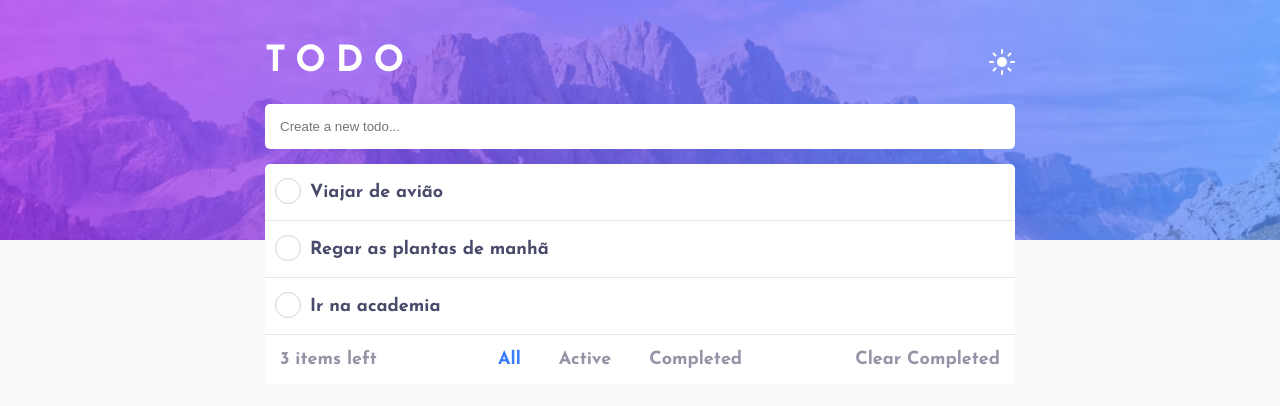
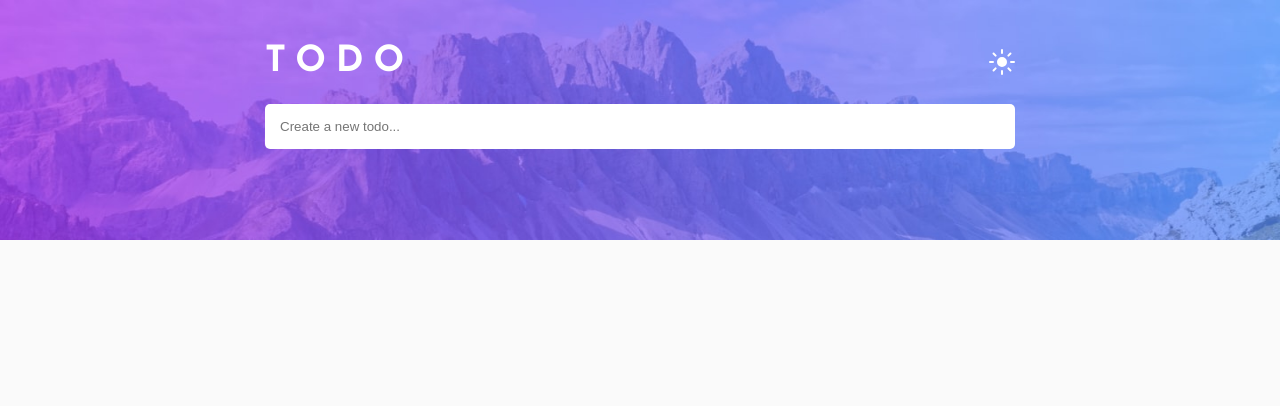
Before and after one commit to KinoDerToten/To-Do-List-Angular, an Angular app: page / in a window 1280 px wide. Shown: the top 406 px of the page. Built offline with nearby package versions, Linux system fonts and the light colour scheme.

Commit message:
todo list finalizado

```diff
--- a/src/app/to-do-list/checkbox-radio-component/checkbox-radio.component.css
+++ /dev/null
@@ -1,55 +0,0 @@
-
-
-/*.circulo {
-  position: relative;
-}
-
-.circulo label {
-  background-color: #fff;
-  border: 1px solid #ccc;
-  border-radius: 50%;
-  cursor: pointer;
-  height: 28px;
-  left: 0;
-  position: absolute;
-  top: 0;
-  width: 28px;
-  display: inline-block;
-}
-
-.circulo label::after {
-  border: 2px solid #fff;
-  border-top: none;
-  border-right: none;
-  content: "";
-  height: 6px;
-  left: 7px;
-  opacity: 0;
-  position: absolute;
-  top: 8px;
-  transform: rotate(-45deg);
-  width: 12px;
-  display: inline-block;
-}
-
-.circulo input[type="checkbox"] {
-  visibility: hidden;
-}
-
-.circulo input[type="checkbox"]:checked + label {
-  background-color: #66bb6a;
-  border-color: #66bb6a;
-  display: inline-block;
-}
-
-.circulo input[type="checkbox"]:checked + label::after {
-  opacity: 1;
-}*/
-
-.riscar{
-  text-decoration: line-through;
-}
-
-.naoRiscar{
-  text-decoration: none;
-}
--- a/src/app/to-do-list/checkbox-radio-component/checkbox-radio.component.html
+++ /dev/null
@@ -1,6 +0,0 @@
-<!-- <div class="col-1">
-  <div class="circulo">
-    <input type="checkbox" [id]="id" />
-    <label [for]="forLabel"></label>
-  </div>
-</div> -->
--- a/src/app/to-do-list/checkbox-radio-component/checkbox-radio.component.ts
+++ /dev/null
@@ -1,20 +0,0 @@
-import { Component, Input, OnInit } from '@angular/core';
-
-import { ToDoListService } from '../to-do-list-service';
-
-
-@Component({
-  selector: 'app-checkbox-radio',
-  templateUrl: './checkbox-radio.component.html',
-  styleUrls: ['./checkbox-radio.component.css']
-})
-export class CheckboxRadioComponent implements OnInit {
-  @Input()
-  checkbox: string = null;
-
-  constructor(public ToDoListService: ToDoListService) {
-  }
-
-  ngOnInit(): void {
-  }
-}
--- a/src/app/to-do-list/checkbox-radio-component/index.ts
+++ /dev/null
@@ -1 +0,0 @@
-export * from './checkbox-radio.component';
--- a/src/app/to-do-list/to-do-list-component/to-do-list.component.html
+++ b/src/app/to-do-list/to-do-list-component/to-do-list.component.html
@@ -10,39 +10,39 @@
   <main>
 
     <div class="addNewItem">
-      <input type="text" placeholder="Create a new todo..." name="addItem" id="addItem" (keyup)="addItemTask($event)">
+      <input type="text" placeholder="Create a new todo..." name="addItem" (keyup.enter)="addTodo($event)">
     </div>
 
     <section>
       <ul>
-        <li class="flex-row" *ngFor="let task of TaskList" #liElement>
+        <li class="flex-row" *ngFor="let task of obterTask()">
           <label>
-            <input type="checkbox" name="todoItem" #inputElement>
+            <input type="checkbox" name="todoItem" (change)="todoCompleted(task)" [checked]="task.concluido">
             <span class="checkmark"></span>
-            <span>{{ task }}</span>
+            <span>{{ task.task }}</span>
           </label>
           <span class="remove-item" (click)="removeTask(task)"></span>
         </li>
       </ul>
     </section>
     <div class="filter-box flex-row" *ngIf="TaskList.length > 0">
-      <div class="items-left"><span>{{ qtdTask }} items left</span></div>
+      <div class="items-left"><span> {{ itemsLeft }} items left</span></div>
       <div class="filter-desktop">
-        <label (click)="all()">
-          <input type="radio" name="radio-box" checked>
+        <label (click)="mudarStats($event)">
+          <input type="radio" name="radio-box" id="all" checked>
           <span>All</span>
         </label>
-        <label (click)="active()">
-          <input type="radio" name="radio-box">
+        <label (click)="mudarStats($event)">
+          <input type="radio" name="radio-box" id="active">
           <span>Active</span>
         </label>
-        <label>
-          <input type="radio" name="radio-box">
+        <label (click)="mudarStats($event)">
+          <input type="radio" name="radio-box" id="completed">
           <span>Completed</span>
         </label>
       </div>
-      <div class="clear-completed">
-        <span>Clear Completed</span>
+      <div class="clear-completed" (click)="clearCompleted()">
+        <span id="clear">Clear Completed</span>
       </div>
     </div>
     <div class="filter-mobile flex-row">
--- a/src/app/to-do-list/to-do-list-component/to-do-list.component.ts
+++ b/src/app/to-do-list/to-do-list-component/to-do-list.component.ts
@@ -1,5 +1,6 @@
-import { Component, ElementRef, OnInit, QueryList, ViewChildren } from '@angular/core';
+import { Component, OnInit } from '@angular/core';
 import { ToDoListService } from '../to-do-list-service';
+import { ToDoListModel } from './to-do-list.model';
 
 @Component({
   selector: 'app-to-do-list',
@@ -8,46 +9,64 @@ import { ToDoListService } from '../to-do-list-service';
 })
 export class ToDoListComponent implements OnInit {
   public ToDoList: ToDoListService
-  public TaskList: string[] = ['Viajar de avião', 'Regar as plantas de manhã', 'Ir na academia'];
-  public qtdTask: number = this.TaskList.length;
-
-  @ViewChildren('liElement') liElement: QueryList<'liElement'>;
-  @ViewChildren('inputElement') inputElement: QueryList<'inputElement'>;
+  public TaskList: ToDoListModel[] = [];
+  public stats: string = 'all';
+  public itemsLeft: number = 0;
+  public id: number = 0;
 
   constructor(public _ToDoList: ToDoListService) {
     this.ToDoList = _ToDoList;
   }
 
   ngOnInit(): void {
-
   }
 
-  addItemTask(e: KeyboardEvent): void {
-    if (e.code === 'Enter' && (<HTMLInputElement>e.target).value.length > 0) {
-      this.TaskList.unshift((<HTMLInputElement>e.target).value);
-      (<HTMLInputElement>e.target).value = '';
+  addTodo(event: any): void {
+    this.TaskList.push(new ToDoListModel(event.target.value, this.id));
+    event.target.value = '';
+    this.itemsLeft++;
+    this.id++;
+  }
 
-      this.itemsLeft(1);
+  todoCompleted(task: ToDoListModel): void {
+    task.concluido = !task.concluido;
+    if (task.concluido) {
+      this.itemsLeft--; .0000
+
+    } else {
+      this.itemsLeft++;
     }
   }
 
-  removeTask(task: string): void {
-    this.TaskList.splice(this.TaskList.indexOf(task), 1);
+  obterTask(): any[] {
+    if (this.stats === 'active') {
+      return this.TaskList.filter((task: any) => task.concluido == false);
+    } else if (this.stats === 'completed') {
+      return this.TaskList.filter((task: any) => task.concluido == true);
+    } else {
+      return this.TaskList
+    }
   }
 
-  itemsLeft(qtdItems: number): void {
-    this.qtdTask += qtdItems;
+  mudarStats(event: any): void {
+    this.stats = event.target.id;
   }
 
-  all(): void {
-    this.liElement.toArray().forEach((liElement: any) => {
-      if (liElement.nativeElement.classList.contains('esconder')) {
-        liElement.nativeElement.classList.remove('esconder');
-      }
-    });
+  removeTask(task: any): void {
+    this.TaskList.splice(this.TaskList.indexOf(task), 1);
+    if (task.concluido == false) {
+      this.itemsLeft--;
+    }
   }
 
-  active(): void {
+  deleteTask(taskDeleted: ToDoListModel): void {
+    let index: number = this.TaskList.findIndex(task => task.id === taskDeleted.id);
+    console.log(this.TaskList.splice(index, 1));
+  }
 
+  clearCompleted(): any {
+    while (this.TaskList.findIndex(task => task.concluido === true) >= 0) {
+      this.TaskList.splice(this.TaskList.findIndex(task => task.concluido === true), 1);
+    };
   }
 }
--- /dev/null
+++ b/src/app/to-do-list/to-do-list-component/to-do-list.model.ts
@@ -0,0 +1,9 @@
+export class ToDoListModel {
+  public task?: string = '';
+  public concluido?: boolean = false;
+  public id?: number = 0;
+  constructor(task?: string, id?: number) {
+    this.task = task;
+    this.id = id;
+  }
+}
```
Also changed, not shown: src/app/to-do-list/to-do-list.module.ts (+2 -5 lines), 1 other file (tests, documents, lock files or other folders).
